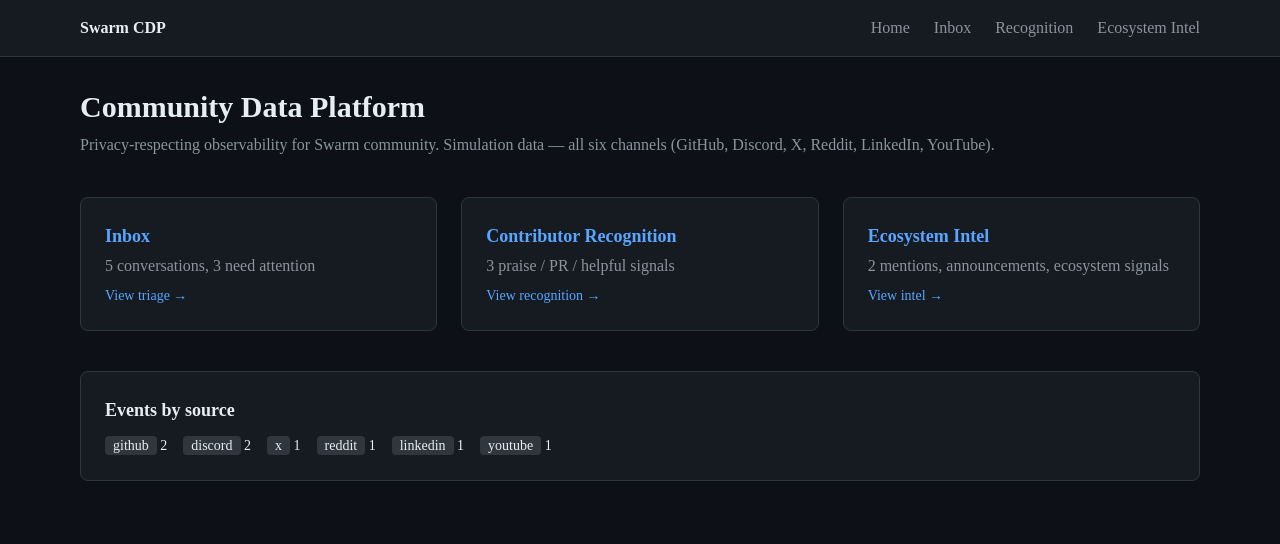
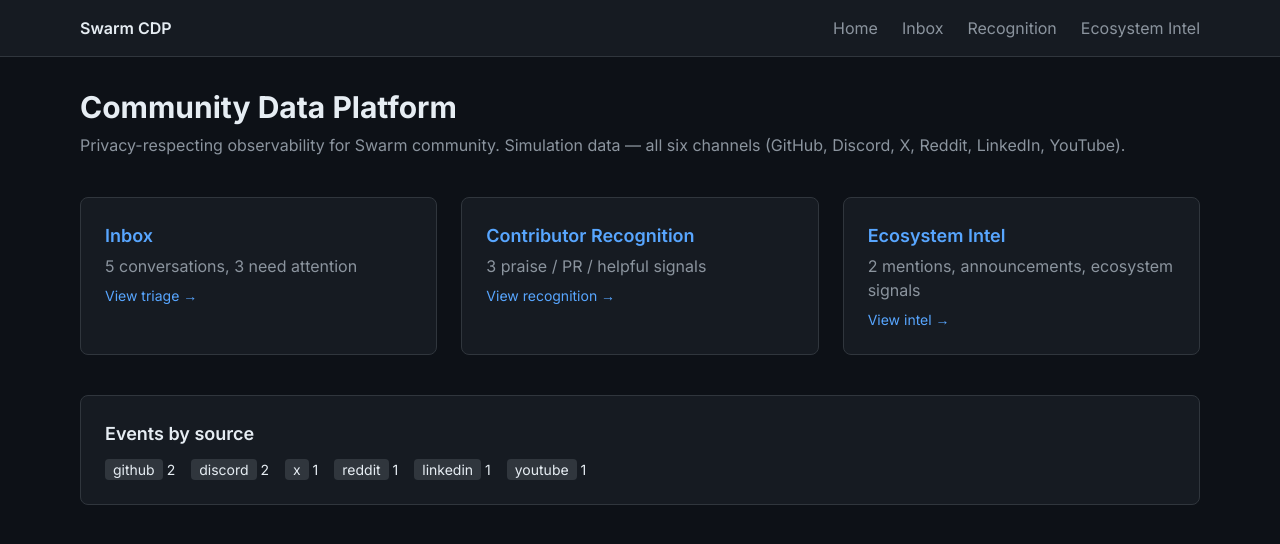
Before and after one commit to kosmostasis/psychic-funicular, a Next.js app in the folder apps/web/: page / in a window 1280 px wide. Shown: the top 544 px of the page. Built offline with nearby package versions, Linux system fonts and the light colour scheme.

Commit message:
Update layout.tsx

```diff
--- a/apps/web/app/layout.tsx
+++ b/apps/web/app/layout.tsx
@@ -1,6 +1,13 @@
 import type { Metadata } from "next";
+import { Inter } from "next/font/google";
 import "./globals.css";
 import Link from "next/link";
+
+const inter = Inter({
+  subsets: ["latin"],
+  display: "swap",
+  variable: "--font-inter",
+});
 
 export const metadata: Metadata = {
   title: "Swarm Community Data Platform",
@@ -13,8 +20,8 @@
   children: React.ReactNode;
 }) {
   return (
-    <html lang="en">
-      <body className="min-h-screen antialiased">
+    <html lang="en" className={inter.variable}>
+      <body className={`${inter.className} min-h-screen antialiased`}>
         <header className="border-b border-[var(--border)] bg-[var(--card)]">
           <div className="mx-auto flex h-14 max-w-6xl items-center justify-between px-4">
             <Link href="/" className="font-semibold text-[var(--text)]">
```
